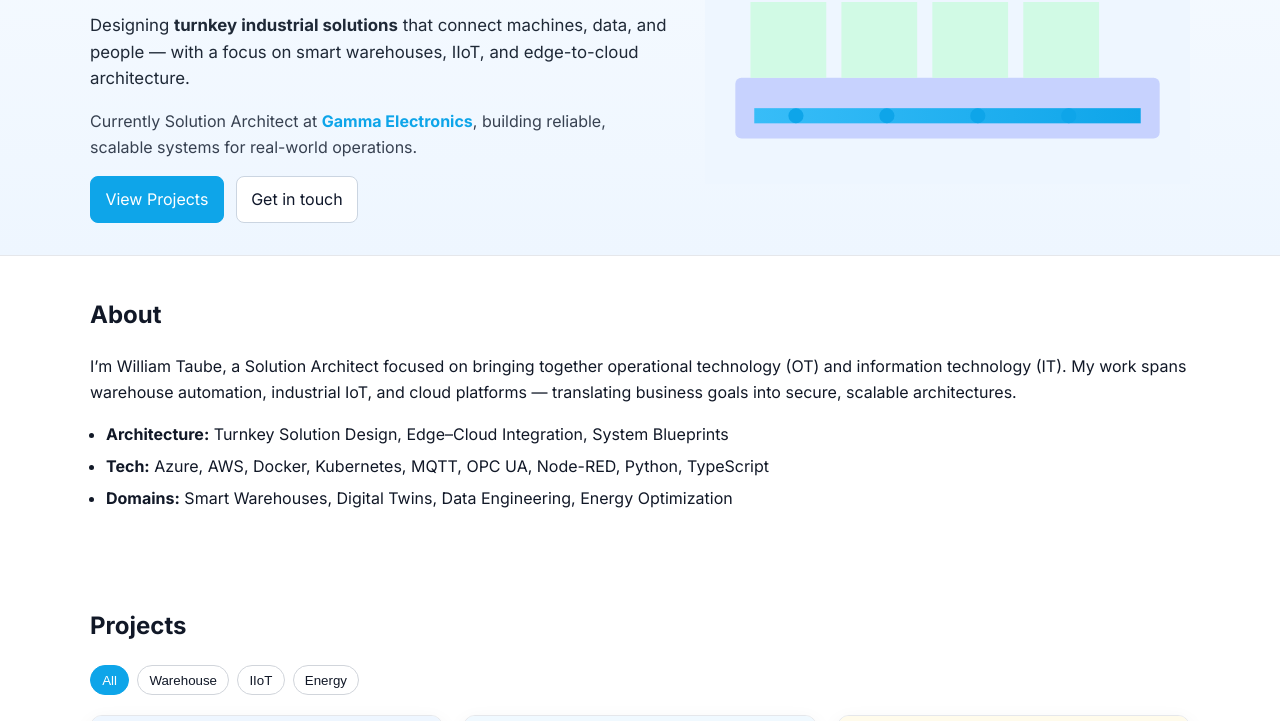
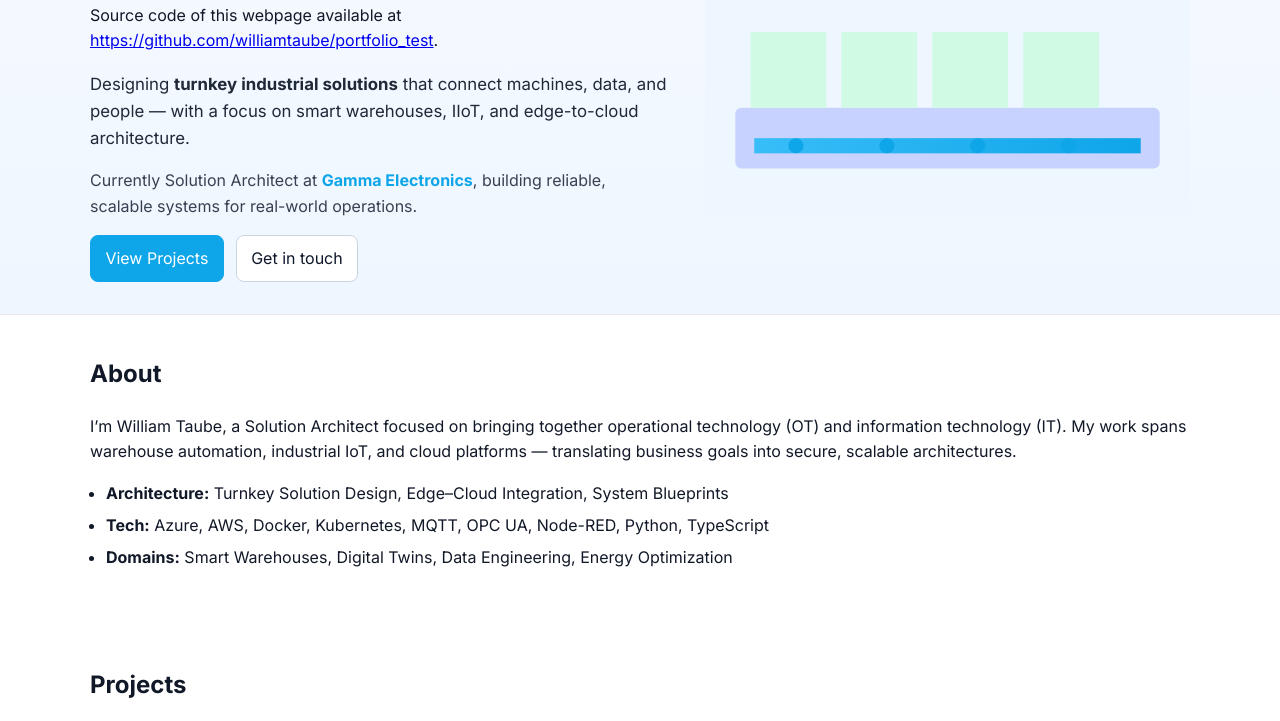
Before and after one commit to williamtaube/portfolio_test, a plain HTML site: page index.html in a window 1280 px wide. Shown: the part 240-961 px from the top of the page. Drawn offline with Linux system fonts and the light colour scheme.

Commit message:
source code location for peer assessment added

```diff
--- a/index.html
+++ b/index.html
@@ -41,6 +41,8 @@
       <div class="container hero-inner">
         <div class="hero-copy">
           <h1>Solution Architect — Industrial & Digital Systems</h1>
+
+          Source code of this webpage available at <a href="https://github.com/williamtaube/portfolio_test" target="_blank" rel="noopener">https://github.com/williamtaube/portfolio_test</a>.
           <p class="tagline">Designing <strong>turnkey industrial solutions</strong> that connect machines, data, and people — with a focus on smart warehouses, IIoT, and edge-to-cloud architecture.</p>
           <p class="sub">Currently Solution Architect at <span class="company">Gamma Electronics</span>, building reliable, scalable systems for real-world operations.</p>
           <div class="hero-actions">
```
